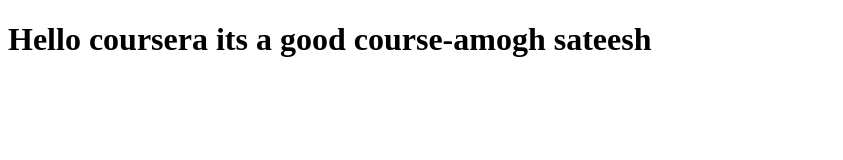
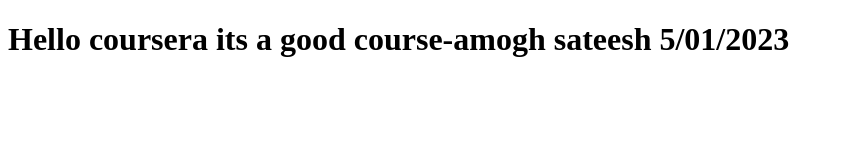
Before and after one commit to Amogh127/AMG, a plain HTML site: page index.html in a window 1280 px wide. Shown: the whole page, without its empty margins (0-843 px from the left). Drawn offline with Linux system fonts and the light colour scheme.

Commit message:
Update index.html
Signed-off-by: Amogh127 <121794546+Amogh127@users.noreply.github.com>

```diff
--- a/index.html
+++ b/index.html
@@ -3,6 +3,6 @@
 <head>
     <title>Hello coursera</title>
 </head>
-<h1>Hello coursera its a good course-amogh sateesh</h1>
+<h1>Hello coursera its a good course-amogh sateesh 5/01/2023</h1>
 </body>
 </html>
```
